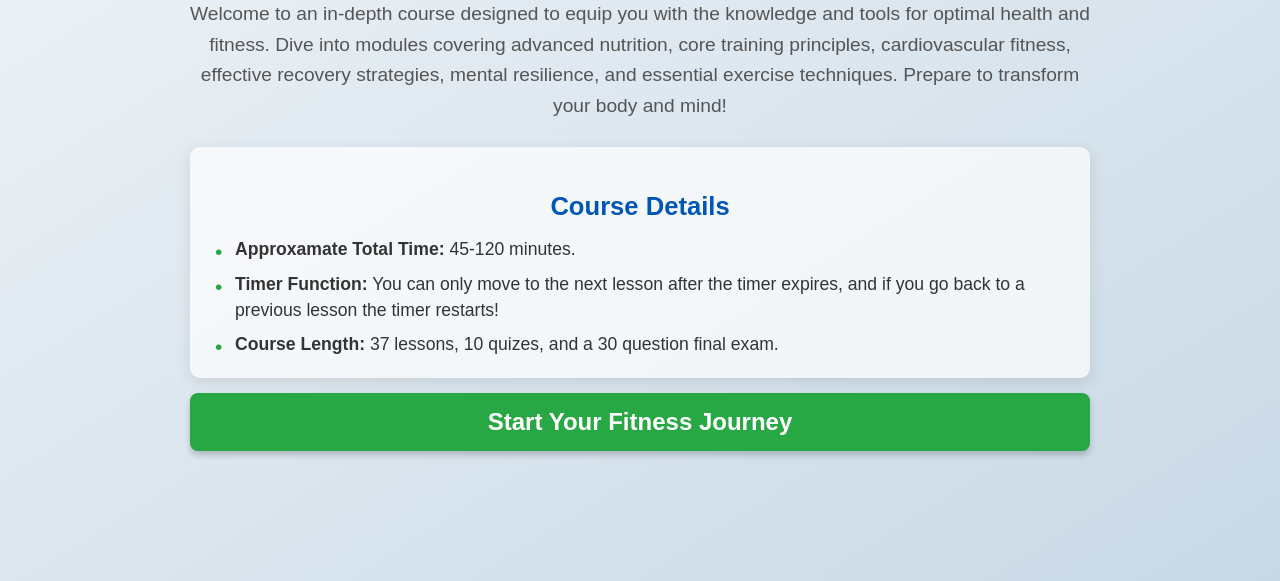
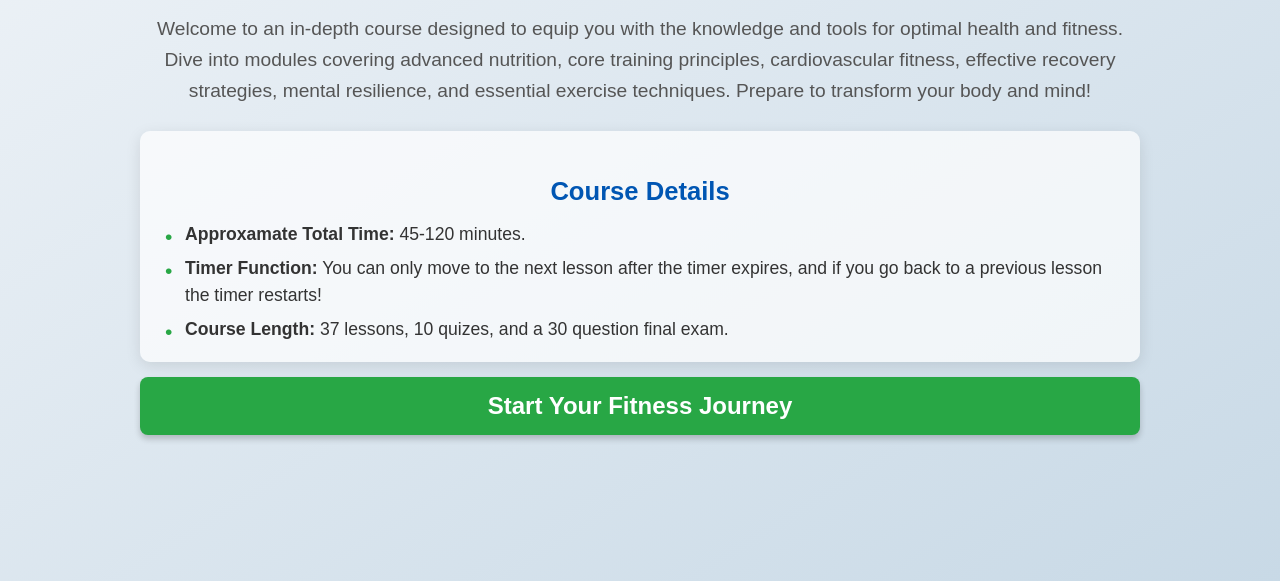
Before and after one commit to KurtAstarita/fitness-course, a plain HTML site: page index.html in a window 1280 px wide. Shown: the part 219-800 px from the top of the page. Drawn offline with Linux system fonts and the light colour scheme.

Commit message:
Update style.css

```diff
--- a/style.css
+++ b/style.css
@@ -44,7 +44,7 @@
 #cover-page p {
     font-size: clamp(0.9em, 2.5vw, 1.2em); /* Use clamp for responsive P */
     line-height: 1.6;
-    max-width: 900px;
+    max-width: 1000px;
     margin-bottom: 10px;
     color: #555;
 }
@@ -62,7 +62,7 @@
     transition: background-color 0.3s ease, transform 0.2s ease;
 
     display: block; /* Make it a block-level element to apply margin auto */
-    max-width: 900px; /* Set a maximum width for the button */
+    max-width: 1000px; /* Set a maximum width for the button */
     width: 90%; /* Allow it to be responsive, taking up to 90% of parent width, but not more than max-width */
     margin: 0 auto; /* Center the block-level button horizontally */
 }
@@ -85,7 +85,7 @@
     box-shadow: 0 4px 15px rgba(0, 0, 0, 0.1); /* Soft shadow */
     margin-top: 15px; /* Space from the main description */
     margin-bottom: 15px; /* Space above the button */
-    max-width: 900px; /* Limit width to keep it neat */
+    max-width: 1000px; /* Limit width to keep it neat */
     width: 90%; /* Responsive width */
     text-align: left; /* Align text within the box */
     overflow-wrap: break-word; /* Ensures long words break to fit */
```
